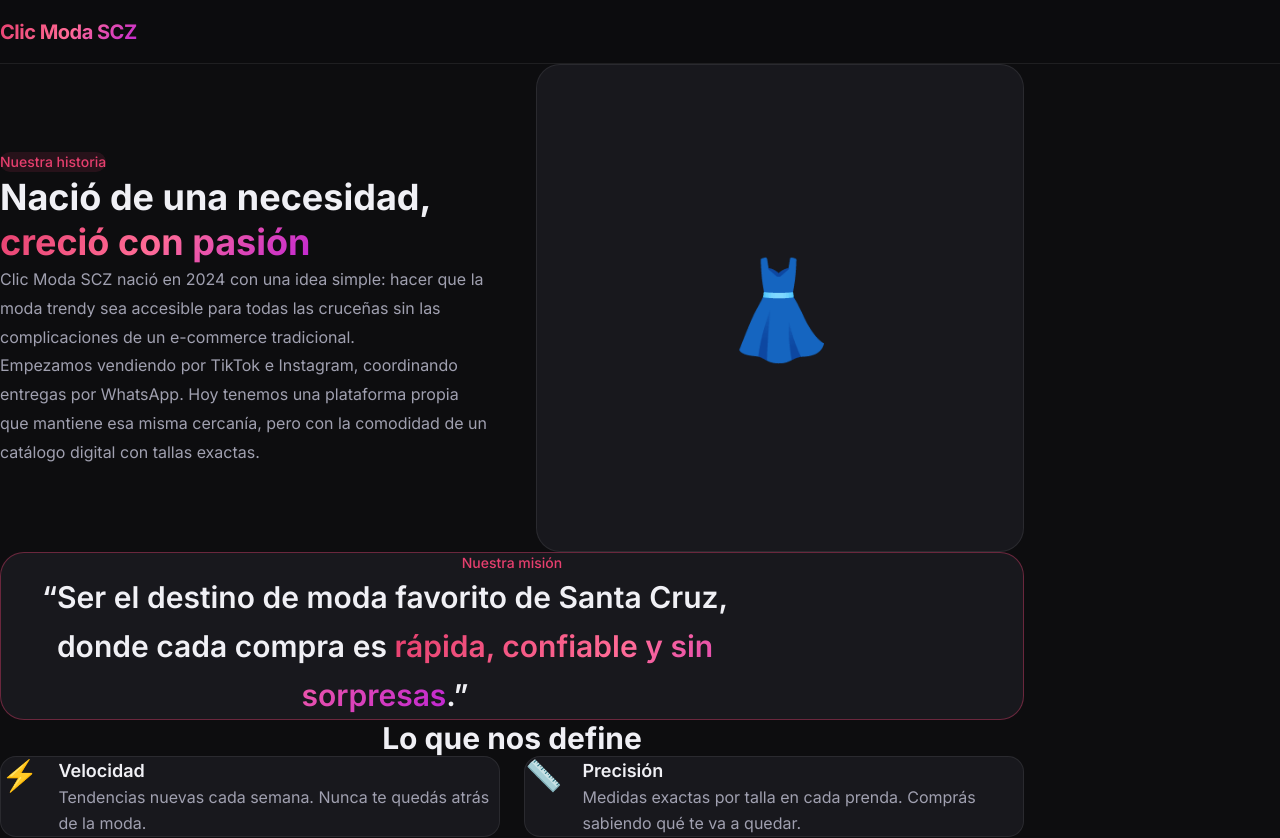
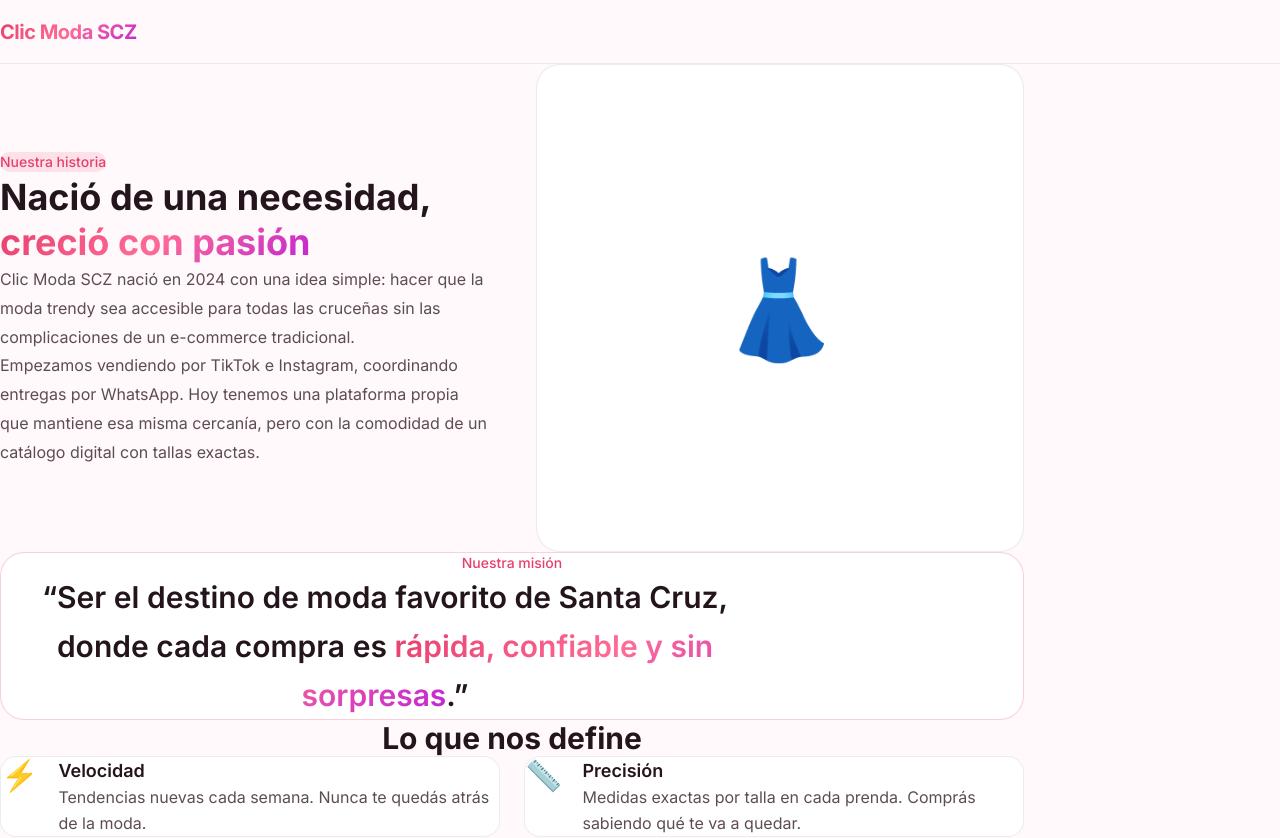
Before and after one commit to jhoel0521/Clic-Moda-SCZ, a Next.js app: page /nosotros in a window 1280 px wide. Shown: the top 838 px of the page. Built offline with nearby package versions, Linux system fonts and the light colour scheme.

Commit message:
feat: base visual y datos de catálogo

```diff
--- a/next.config.ts
+++ b/next.config.ts
@@ -1,8 +1,14 @@
 import type { NextConfig } from "next";
 
 const nextConfig: NextConfig = {
-  /* config options here */
   reactCompiler: true,
+  images: {
+    remotePatterns: [
+      { protocol: 'https', hostname: 'images.unsplash.com' },
+      { protocol: 'https', hostname: 'picsum.photos' },
+      { protocol: 'https', hostname: 'api.dicebear.com' },
+    ],
+  },
 };
 
 export default nextConfig;
--- a/src/app/globals.css
+++ b/src/app/globals.css
@@ -3,54 +3,54 @@
 /* ============================================================
    DESIGN TOKENS — Clic Moda SCZ
    Sistema de variables CSS para toda la aplicación.
-   El tema principal es DARK MODE con acentos vibrantes.
+   Tema único: light mode.
    ============================================================ */
 
 :root {
   /* --- Paleta de marca --- */
-  --color-brand:         #e63f6e;   /* Rosa fuchsia: color principal CTA */
-  --color-brand-dark:    #c7305a;   /* Hover/active del brand */
-  --color-brand-light:   #ff6b96;   /* Versión clara para gradientes */
-  --color-brand-subtle:  rgba(230, 63, 110, 0.12); /* Background de badges brand */
+  --color-brand:         #e63f6e;
+  --color-brand-dark:    #c7305a;
+  --color-brand-light:   #ff6b96;
+  --color-brand-subtle:  rgba(230, 63, 110, 0.12);
 
-  /* --- Colores de fondo (Dark Mode) --- */
-  --color-bg:            #0d0d0f;   /* Fondo raíz (negro azulado casi puro) */
-  --color-bg-secondary:  #111115;   /* Fondo de secciones alternadas */
+  /* --- Colores de fondo --- */
+  --color-bg:            #fff9fb;
+  --color-bg-secondary:  #f8f2f4;
 
   /* --- Superficies / Tarjetas --- */
-  --color-surface:       #18181d;   /* Tarjetas, inputs, modales */
-  --color-surface-raised:#1f1f26;   /* Tarjetas elevadas, dropdowns */
-  --color-surface-hover: #26262f;   /* Hover de elementos de superficie */
+  --color-surface:       #ffffff;
+  --color-surface-raised:#fffdfd;
+  --color-surface-hover: #f6eef1;
 
   /* --- Bordes --- */
-  --color-border:        rgba(255, 255, 255, 0.08);
-  --color-border-hover:  rgba(255, 255, 255, 0.16);
-  --color-border-brand:  rgba(230, 63, 110, 0.4);
+  --color-border:        rgba(30, 22, 28, 0.08);
+  --color-border-hover:  rgba(30, 22, 28, 0.16);
+  --color-border-brand:  rgba(230, 63, 110, 0.24);
 
   /* --- Texto --- */
-  --color-text-primary:  #f0f0f5;   /* Texto principal */
-  --color-text-secondary:#a0a0b0;   /* Texto secundario / subtítulos */
-  --color-text-muted:    #60607a;   /* Placeholders, hints */
-  --color-text-inverse:  #0d0d0f;   /* Texto sobre fondo claro */
+  --color-text-primary:  #24151c;
+  --color-text-secondary:#5d4c56;
+  --color-text-muted:    #8a7a84;
+  --color-text-inverse:  #ffffff;
 
   /* --- Estados semánticos --- */
-  --color-success:       #22c55e;
-  --color-success-dark:  #16a34a;
-  --color-warning:       #f59e0b;
-  --color-danger:        #ef4444;
-  --color-danger-dark:   #dc2626;
-  --color-info:          #38bdf8;
+  --color-success:       #16a34a;
+  --color-success-dark:  #15803d;
+  --color-warning:       #d97706;
+  --color-danger:        #dc2626;
+  --color-danger-dark:   #b91c1c;
+  --color-info:          #0284c7;
 
   /* --- Gradientes de la marca --- */
   --gradient-brand: linear-gradient(135deg, #e63f6e 0%, #ff6b96 50%, #c026d3 100%);
-  --gradient-dark:  linear-gradient(180deg, #18181d 0%, #0d0d0f 100%);
-  --gradient-hero:  linear-gradient(135deg, #1a0a14 0%, #0d0d0f 40%, #0a0d1a 100%);
+  --gradient-dark:  linear-gradient(180deg, #ffffff 0%, #f6eef1 100%);
+  --gradient-hero:  linear-gradient(135deg, #fff2f6 0%, #fff9fb 45%, #f4f0ff 100%);
 
   /* --- Sombras --- */
-  --shadow-sm:  0 1px 3px rgba(0,0,0,0.5);
-  --shadow-md:  0 4px 12px rgba(0,0,0,0.6);
-  --shadow-lg:  0 8px 32px rgba(0,0,0,0.7);
-  --shadow-brand: 0 4px 20px rgba(230, 63, 110, 0.35);
+  --shadow-sm:  0 1px 2px rgba(42, 24, 34, 0.05);
+  --shadow-md:  0 6px 20px rgba(42, 24, 34, 0.08);
+  --shadow-lg:  0 18px 40px rgba(42, 24, 34, 0.12);
+  --shadow-brand: 0 12px 26px rgba(230, 63, 110, 0.22);
 
   /* --- Tipografía --- */
   --font-sans: var(--font-inter), 'Inter', ui-sans-serif, system-ui, sans-serif;
@@ -79,7 +79,7 @@
 }
 
 html {
-  color-scheme: dark;
+  color-scheme: light;
   scroll-behavior: smooth;
   -webkit-font-smoothing: antialiased;
   -moz-osx-font-smoothing: grayscale;
--- a/src/app/layout.tsx
+++ b/src/app/layout.tsx
@@ -30,7 +30,7 @@ export default function RootLayout({
   children: React.ReactNode;
 }>) {
   return (
-    <html lang="es" className={`${inter.variable} h-full`}>
+    <html lang="es" className={`${inter.variable} h-full`} data-scroll-behavior="smooth">
       <body className="min-h-full flex flex-col antialiased">
         <Providers>{children}</Providers>
       </body>
--- a/src/mocks/data/banners.json
+++ b/src/mocks/data/banners.json
@@ -2,25 +2,25 @@
   {
     "id": "ban_001",
     "titulo": "Nueva Colección Verano 2026",
-    "url_pc": "https://images.unsplash.com/photo-1558618666-fcd25c85cd64?w=1400",
-    "url_tablet": "https://images.unsplash.com/photo-1558618666-fcd25c85cd64?w=900",
-    "url_movil": "https://images.unsplash.com/photo-1558618666-fcd25c85cd64?w=600",
+    "url_pc": "https://picsum.photos/seed/clicmoda-banner-1/1400/800",
+    "url_tablet": "https://picsum.photos/seed/clicmoda-banner-1/900/700",
+    "url_movil": "https://picsum.photos/seed/clicmoda-banner-1/600/800",
     "activo": true
   },
   {
     "id": "ban_002",
     "titulo": "Ventas Flash — Hasta 30% OFF",
-    "url_pc": "https://images.unsplash.com/photo-1483985988355-763728e1935b?w=1400",
-    "url_tablet": "https://images.unsplash.com/photo-1483985988355-763728e1935b?w=900",
-    "url_movil": "https://images.unsplash.com/photo-1483985988355-763728e1935b?w=600",
+    "url_pc": "https://picsum.photos/seed/clicmoda-banner-2/1400/800",
+    "url_tablet": "https://picsum.photos/seed/clicmoda-banner-2/900/700",
+    "url_movil": "https://picsum.photos/seed/clicmoda-banner-2/600/800",
     "activo": true
   },
   {
     "id": "ban_003",
     "titulo": "Accesorios Trendy",
-    "url_pc": "https://images.unsplash.com/photo-1548036328-c9fa89d128fa?w=1400",
-    "url_tablet": "https://images.unsplash.com/photo-1548036328-c9fa89d128fa?w=900",
-    "url_movil": "https://images.unsplash.com/photo-1548036328-c9fa89d128fa?w=600",
+    "url_pc": "https://picsum.photos/seed/clicmoda-banner-3/1400/800",
+    "url_tablet": "https://picsum.photos/seed/clicmoda-banner-3/900/700",
+    "url_movil": "https://picsum.photos/seed/clicmoda-banner-3/600/800",
     "activo": false
   }
 ]
--- a/src/mocks/data/products.json
+++ b/src/mocks/data/products.json
@@ -10,8 +10,8 @@
     "tipo_tela": "algodón",
     "category": "vestidos",
     "images": [
-      { "id": "img_001_1", "url": "https://images.unsplash.com/photo-1515372039744-b8f02a3ae446?w=600", "alt": "Vestido Floral Primavera - frente", "isPrimary": true },
-      { "id": "img_001_2", "url": "https://images.unsplash.com/photo-1572804013309-59a88b7e92f1?w=600", "alt": "Vestido Floral Primavera - detalle" }
+      { "id": "img_001_1", "url": "https://picsum.photos/seed/clicmoda-prod-001-a/600/800", "alt": "Vestido Floral Primavera - frente", "isPrimary": true },
+      { "id": "img_001_2", "url": "https://picsum.photos/seed/clicmoda-prod-001-b/600/800", "alt": "Vestido Floral Primavera - detalle" }
     ],
     "sizes": ["S", "M", "L", "XL"],
     "colors": ["rosa", "celeste", "blanco"],
@@ -39,8 +39,8 @@
     "tipo_tela": "tul bordado",
     "category": "blusas",
     "images": [
-      { "id": "img_002_1", "url": "https://images.unsplash.com/photo-1596755094514-f87e34085b2c?w=600", "alt": "Blusa Off-Shoulder Tule - frente", "isPrimary": true },
-      { "id": "img_002_2", "url": "https://images.unsplash.com/photo-1583743814966-8936f5b7be1a?w=600", "alt": "Blusa Off-Shoulder Tule - lateral" }
+      { "id": "img_002_1", "url": "https://picsum.photos/seed/clicmoda-prod-002-a/600/800", "alt": "Blusa Off-Shoulder Tule - frente", "isPrimary": true },
+      { "id": "img_002_2", "url": "https://picsum.photos/seed/clicmoda-prod-002-b/600/800", "alt": "Blusa Off-Shoulder Tule - lateral" }
     ],
     "sizes": ["XS", "S", "M", "L"],
     "colors": ["blanco", "negro", "beige"],
@@ -69,7 +69,7 @@
     "tipo_tela": "denim",
     "category": "pantalones",
     "images": [
-      { "id": "img_003_1", "url": "https://images.unsplash.com/photo-1541099649105-f69ad21f3246?w=600", "alt": "Jeans Mom Fit - frente", "isPrimary": true }
+      { "id": "img_003_1", "url": "https://picsum.photos/seed/clicmoda-prod-003-a/600/800", "alt": "Jeans Mom Fit - frente", "isPrimary": true }
     ],
     "sizes": ["S", "M", "L", "XL", "XXL"],
     "colors": ["azul claro", "azul oscuro", "negro"],
@@ -98,7 +98,7 @@
     "tipo_tela": "poliéster",
     "category": "conjuntos",
     "images": [
-      { "id": "img_004_1", "url": "https://images.unsplash.com/photo-1529139574466-a303027c1d8b?w=600", "alt": "Conjunto Crop + Falda Plisada", "isPrimary": true }
+      { "id": "img_004_1", "url": "https://picsum.photos/seed/clicmoda-prod-004-a/600/800", "alt": "Conjunto Crop + Falda Plisada", "isPrimary": true }
     ],
     "sizes": ["S", "M", "L"],
     "colors": ["mostaza", "verde oliva", "terracota"],
@@ -126,7 +126,7 @@
     "tipo_tela": "denim",
     "category": "chaquetas",
     "images": [
-      { "id": "img_005_1", "url": "https://images.unsplash.com/photo-1576566588028-4147f3842f27?w=600", "alt": "Chaqueta Denim Oversize - frente", "isPrimary": true }
+      { "id": "img_005_1", "url": "https://picsum.photos/seed/clicmoda-prod-005-a/600/800", "alt": "Chaqueta Denim Oversize - frente", "isPrimary": true }
     ],
     "sizes": ["S", "M", "L", "XL"],
     "colors": ["azul claro", "negro"],
@@ -154,7 +154,7 @@
     "tipo_tela": "poliéster",
     "category": "faldas",
     "images": [
-      { "id": "img_006_1", "url": "https://images.unsplash.com/photo-1583496661160-fb5886a13d9b?w=600", "alt": "Falda Mini Plisada - multicolor", "isPrimary": true }
+      { "id": "img_006_1", "url": "https://picsum.photos/seed/clicmoda-prod-006-a/600/800", "alt": "Falda Mini Plisada - multicolor", "isPrimary": true }
     ],
     "sizes": ["XS", "S", "M", "L"],
     "colors": ["rojo", "azul", "verde", "amarillo"],
@@ -182,7 +182,7 @@
     "tipo_tela": "satén",
     "category": "vestidos",
     "images": [
-      { "id": "img_007_1", "url": "https://images.unsplash.com/photo-1566479179817-b37e5e3b37c7?w=600", "alt": "Vestido Lencero Satinado", "isPrimary": true }
+      { "id": "img_007_1", "url": "https://picsum.photos/seed/clicmoda-prod-007-a/600/800", "alt": "Vestido Lencero Satinado", "isPrimary": true }
     ],
     "sizes": ["XS", "S", "M", "L"],
     "colors": ["champagne", "negro", "vino"],
@@ -210,7 +210,7 @@
     "tipo_tela": "piel sintética",
     "category": "accesorios",
     "images": [
-      { "id": "img_008_1", "url": "https://images.unsplash.com/photo-1548036328-c9fa89d128fa?w=600", "alt": "Bolso Bucket - piel sintética", "isPrimary": true }
+      { "id": "img_008_1", "url": "https://picsum.photos/seed/clicmoda-prod-008-a/600/800", "alt": "Bolso Bucket - piel sintética", "isPrimary": true }
     ],
     "sizes": ["ÚNICO"],
     "colors": ["camel", "negro", "blanco"],
--- a/src/routes/index.ts
+++ b/src/routes/index.ts
@@ -15,6 +15,10 @@ export const ROUTES = {
   CART: '/carrito',
   CHECKOUT: '/checkout',
   CHECKOUT_CONFIRMATION: '/checkout/confirmacion',
+
+  // Páginas informativas
+  ABOUT: '/nosotros',
+  CONTACT: '/contacto',
 
   // Autenticación
   LOGIN: '/login',
```
